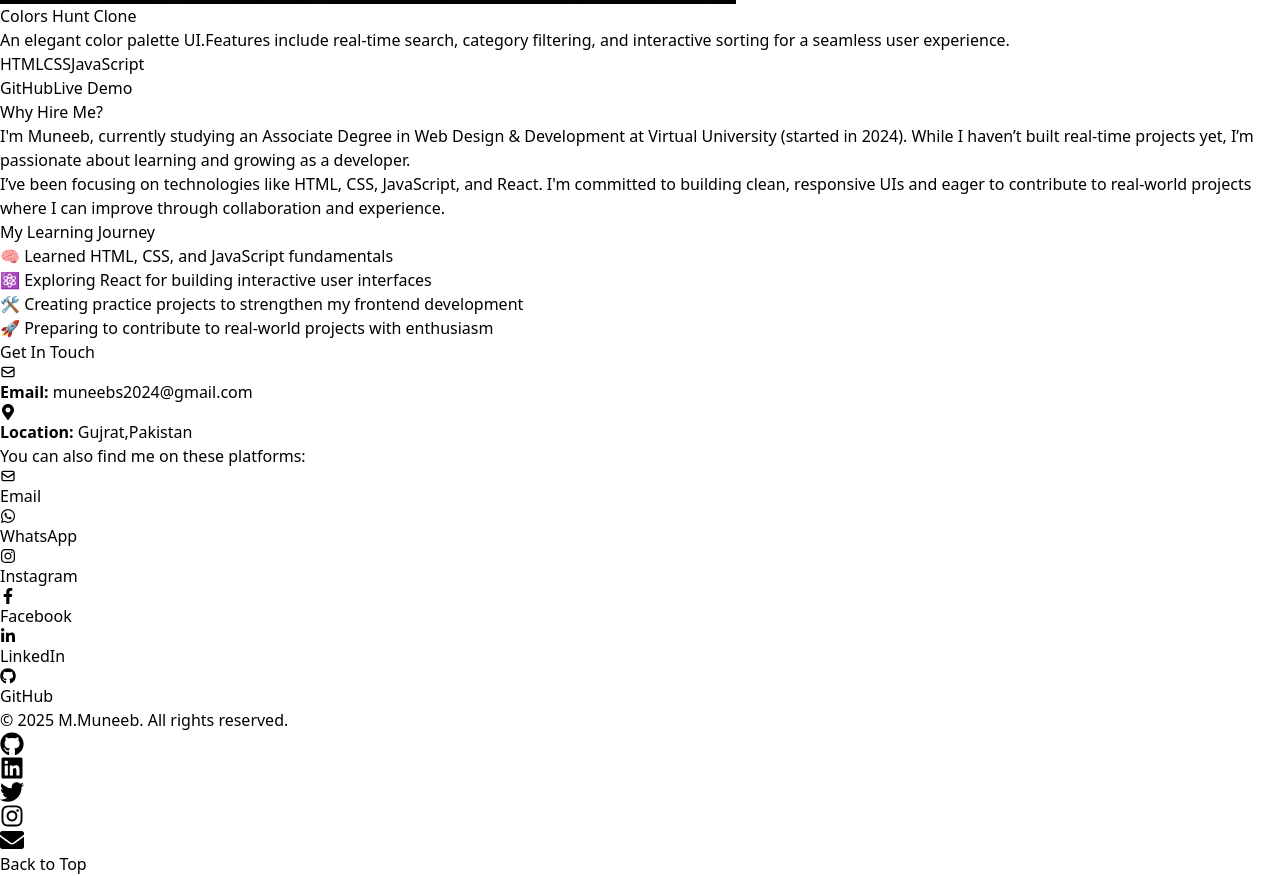
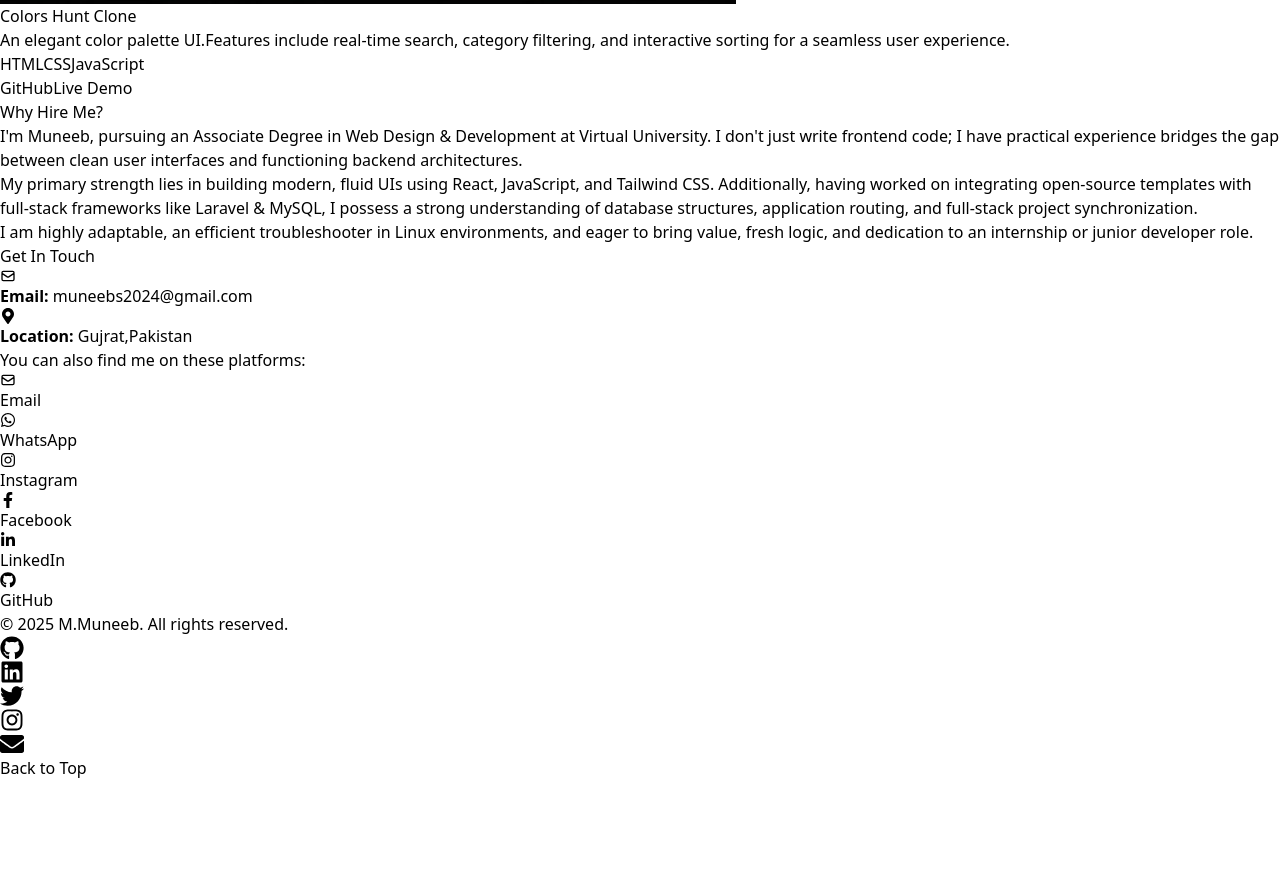
Before and after one commit to DEV-MK2023/Portfolio, a React (Vite) app: page / in a window 1280 px wide. Shown: the part 9060-9936 px from the top of the page. After the commit the page ends 9840 px from the top, so only its background shows below. Built offline with nearby package versions, Linux system fonts and the light colour scheme.

Commit message:
Revise Testimonials component content
Updated the Testimonials component to enhance personal introduction and remove learning journey section.

```diff
--- a/src/components/Testimonials.jsx
+++ b/src/components/Testimonials.jsx
@@ -17,37 +17,22 @@ const Testimonials = () => {
         <h2 className="text-2xl sm:text-3xl md:text-4xl font-bold text-white md:mb-6 mb-2">
           Why Hire Me?
         </h2>
-        <p className="text-slate-300 text-base sm:text-lg leading-relaxed">
-          I'm <span className="text-blue-400 font-medium">Muneeb</span>, currently studying an
-          Associate Degree in Web Design & Development at Virtual University
-          (started in 2024). While I haven’t built real-time projects yet, I’m
-          passionate about learning and growing as a developer.
+
+        <p className="text-slate-300 text-base sm:text-lg leading-relaxed mb-6">
+          I'm <span className="text-blue-400 font-medium">Muneeb</span>, pursuing an
+          Associate Degree in Web Design & Development at Virtual University. I don't just write frontend code;
+          I have practical experience bridges the gap between clean user interfaces and functioning backend architectures.
         </p>
 
-        <p className="text-slate-400 mt-6 text-base sm:text-lg leading-relaxed">
-          I’ve been focusing on technologies like{" "}
-          <span className="text-white font-medium">HTML, CSS, JavaScript, and React</span>. I'm
-          committed to building clean, responsive UIs and eager to contribute to
-          real-world projects where I can improve through collaboration and experience.
+        <p className="text-slate-300 text-base sm:text-lg leading-relaxed">
+          My primary strength lies in building modern, fluid UIs using <span className="text-white font-medium">React, JavaScript, and Tailwind CSS</span>.
+          Additionally, having worked on integrating open-source templates with full-stack frameworks like <span className="text-blue-400 font-medium">Laravel & MySQL</span>,
+          I possess a strong understanding of database structures, application routing, and full-stack project synchronization.
         </p>
-      </motion.div>
 
-      <motion.div
-        initial={{ opacity: 0, y: 40 }}
-        whileInView={{ opacity: 1, y: 0 }}
-        viewport={{ once: true }}
-        transition={{ duration: 0.6, delay: 0.2 }}
-        className="max-w-3xl mx-auto text-center mt-16"
-      >
-        <h3 className="text-xl sm:text-2xl md:text-3xl font-semibold text-white mb-6">
-          My Learning Journey
-        </h3>
-        <ul className="text-slate-300 text-base sm:text-lg leading-relaxed space-y-4 text-left list-disc list-inside mx-auto px-4 sm:px-0">
-          <li>🧠 Learned HTML, CSS, and JavaScript fundamentals</li>
-          <li>⚛️ Exploring React for building interactive user interfaces</li>
-          <li>🛠️ Creating practice projects to strengthen my frontend development</li>
-          <li>🚀 Preparing to contribute to real-world projects with enthusiasm</li>
-        </ul>
+        <p className="text-slate-400 mt-6 text-base sm:text-lg leading-relaxed italic">
+          I am highly adaptable, an efficient troubleshooter in Linux environments, and eager to bring value, fresh logic, and dedication to an internship or junior developer role.
+        </p>
       </motion.div>
     </section>
   );
```
